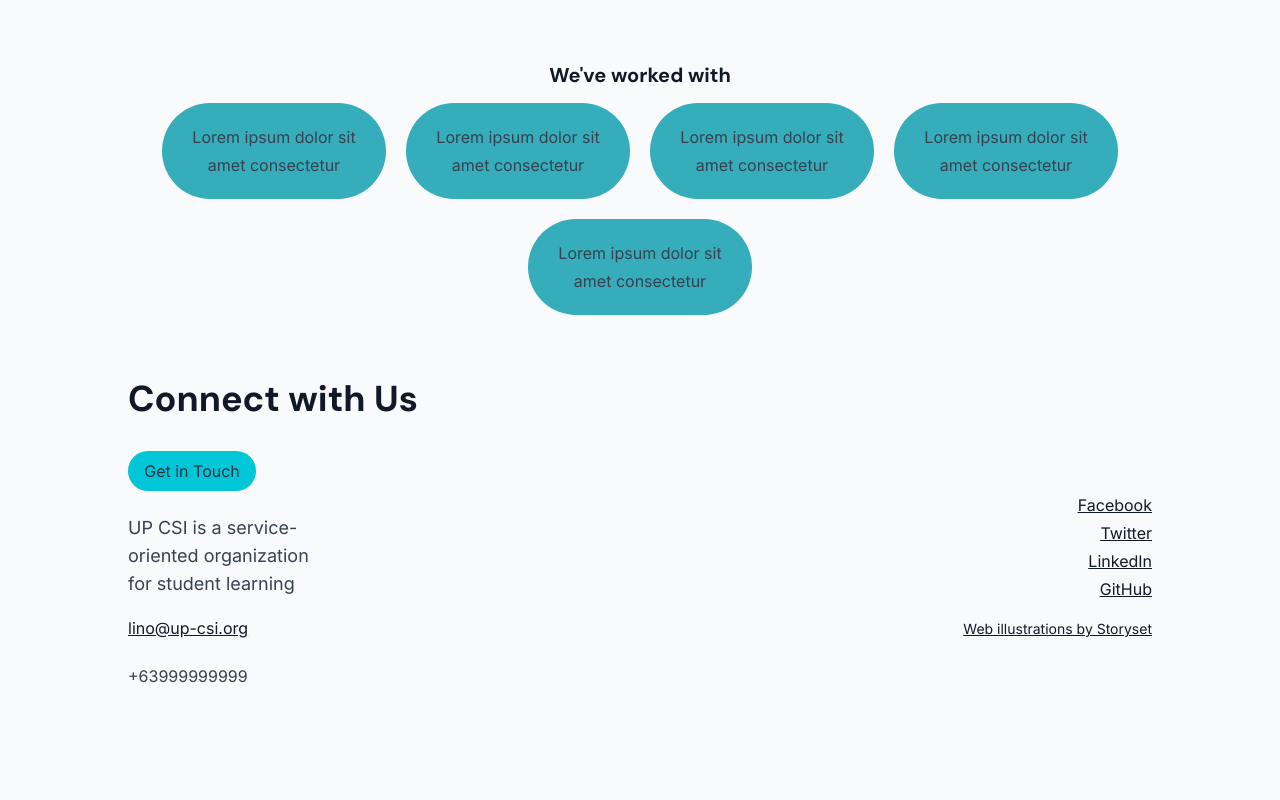
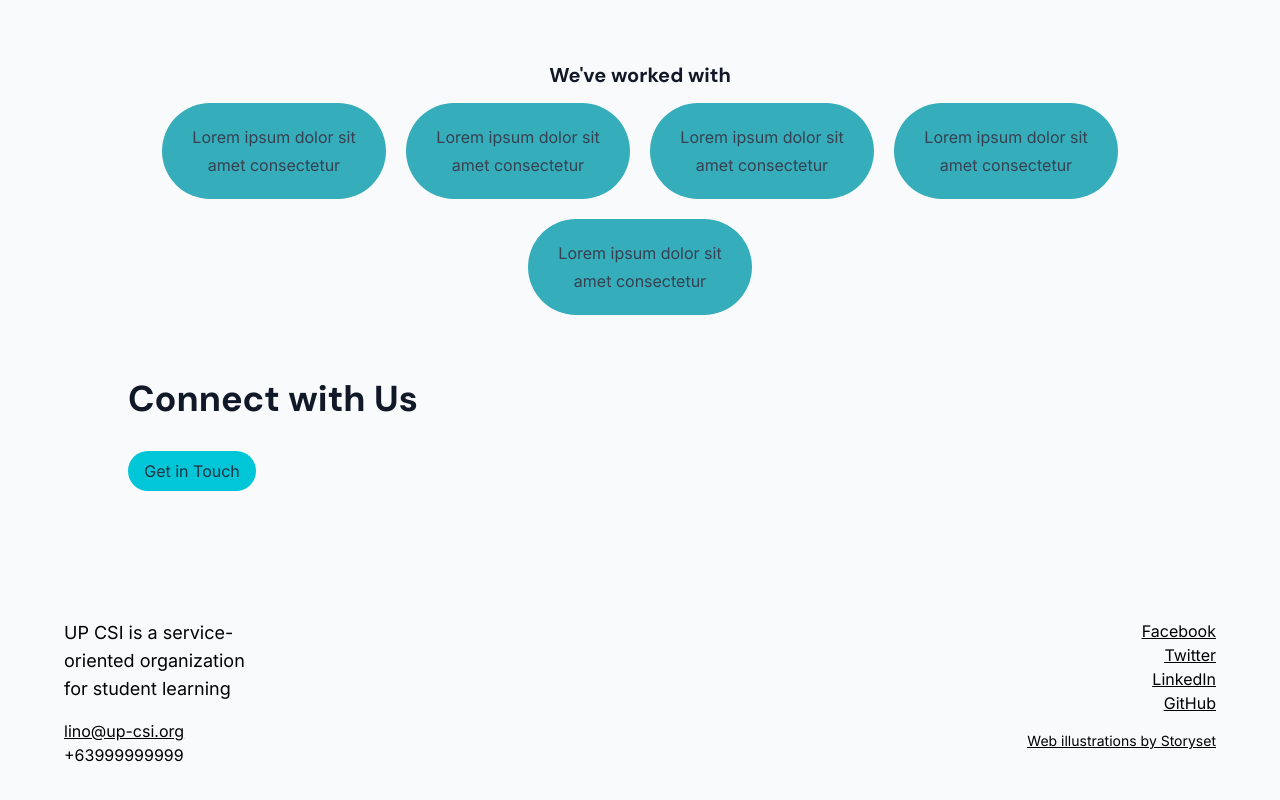
Before and after one commit to up-csi/up-csi.github.io, a SvelteKit app: page / in a window 1280 px wide. Shown: the part 2044-2844 px from the top of the page. Built offline with nearby package versions, Linux system fonts and the light colour scheme.

Commit message:
refactor: change location of sidesfooter

```diff
--- a/src/routes/+layout.svelte
+++ b/src/routes/+layout.svelte
@@ -1,6 +1,7 @@
 <script>
     import './app.css';
     import NavList from './NavList.svelte';
+    import SidesFooter from '$lib/components/SidesFooter.svelte';
     import upcsi from '$lib/icons/upcsi.svg';
 </script>
 
@@ -13,4 +14,6 @@
 <main class="m-4 space-y-16 sm:m-8 xl:m-32 xl:my-16">
     <slot />
 </main>
-<footer class="p-8 sm:p-12 md:p-16"></footer>
+<footer class="p-8 sm:p-12 md:p-16">
+    <SidesFooter />
+</footer>
--- a/src/routes/+page.svelte
+++ b/src/routes/+page.svelte
@@ -2,7 +2,6 @@
     import BlueButton from '$lib/components/BlueButton.svelte';
     import Carousel from '$lib/components/Carousel.svelte';
     import ContentContainer from '$lib/components/ContentContainer.svelte';
-    import SidesFooter from '$lib/components/SidesFooter.svelte';
 </script>
 
 <section
@@ -96,5 +95,4 @@
 <section class="prose max-w-full">
     <h1 class="font-dm">Connect with Us</h1>
     <BlueButton />
-    <SidesFooter />
 </section>
```
